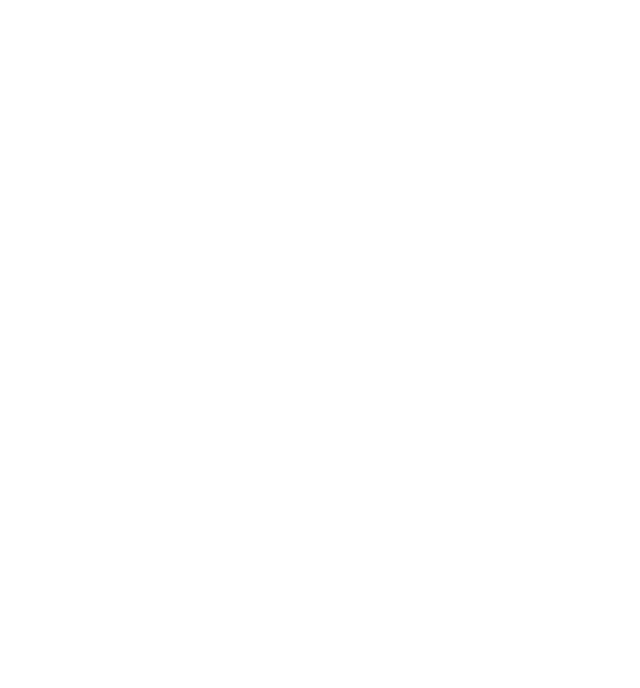
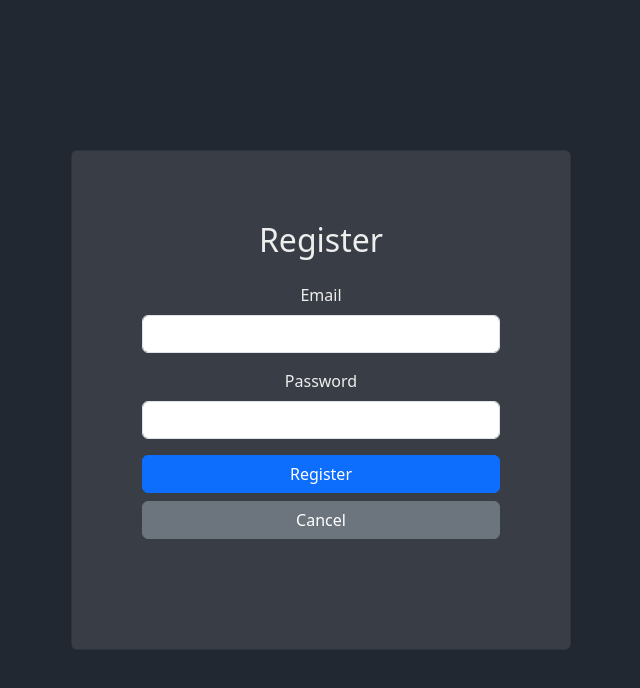
Before and after one commit to CarMechanics/CarMechanics-WebApp, a React (Create React App) app in the folder client-app/: page /Register in a window 1280 px wide. Before the commit this address had no page. Shown: the top 688 px of the page, without its empty margins (319-959 px from the left). Built offline with nearby package versions, Linux system fonts and the light colour scheme; a small style sheet from the web is missing.

Commit message:
add register

```diff
--- a/client-app/src/App.tsx
+++ b/client-app/src/App.tsx
@@ -10,6 +10,7 @@ import AddAppointmentPage from './Appointments/AddAppointmentPage';
 import UpdateAppointmentPage from './Appointments/UpdateAppointmentPage';
 import ReviewList from './Reviews/ReviewList';
 import Review from './Reviews/Review';
+import RegisterPage from './Auth/RegisterPage';
 
 function App() {
 
@@ -20,6 +21,7 @@ function App() {
           <Route path="/" element={<LandingPage/>}/>
           <Route path="AddCar" element={<AddCarPage />}/>
           <Route path="/Login" element={<LoginPage />}/>
+          <Route path="/Register" element={<RegisterPage />}/>
           <Route path="/Cars" element={<CarsPage/>}/>
           <Route path="/UpdateCar/:id" element={<UpdateCarPage/>}/>
           <Route path="/Appointments" element={<AppointmentPage/>}/>
--- /dev/null
+++ b/client-app/src/Auth/RegisterPage.tsx
@@ -0,0 +1,77 @@
+
+import React, { useState } from 'react';
+import axios from 'axios';
+
+
+const RegisterPage: React.FC = () => {
+  const [email, setEmail] = useState('');
+  const [password, setPassword] = useState('');
+
+
+  const handleRegister = async () => {
+    try {
+      const response = await axios.post('https://localhost:7053/Auth/Register', {
+        email: email,
+        password: password,
+      });
+      console.log('Registration successful', response.data);
+
+      window.location.href = "/";
+    } catch (error) {
+
+      console.error('Registration error', error);
+    }
+  };
+
+  return (
+    <div className="container-fluid" style={{ backgroundColor: "#222831", minHeight: "100vh", display: "flex", alignItems: "center", justifyContent: "center" }}>
+      <div className="card" style={{ minWidth: "500px", minHeight: "500px", padding: "70px", backgroundColor: "#393E46", color: "#EEEEEE" }}>
+        <h2 className="mb-4">Register</h2>
+        <form>
+          <div className="mb-3">
+            <label htmlFor="email" className="form-label">
+              Email
+            </label>
+            <input
+              type="email"
+              className="form-control"
+              id="email"
+              value={email}
+              onChange={(e) => setEmail(e.target.value)}
+            />
+          </div>
+          <div className="mb-3">
+            <label htmlFor="password" className="form-label">
+              Password
+            </label>
+            <input
+              type="password"
+              className="form-control"
+              id="password"
+              value={password}
+              onChange={(e) => setPassword(e.target.value)}
+            />
+          </div>
+          <div className="d-grid gap-2">
+            <button
+              type="button"
+              className="btn btn-primary"
+              onClick={handleRegister}
+            >
+              Register
+            </button>
+            <button
+              type="button"
+              className="btn btn-secondary"
+              onClick={() => window.location.href = "/"}
+            >
+              Cancel
+            </button>
+          </div>
+        </form>
+      </div>
+    </div>
+  );
+};
+
+export default RegisterPage;
--- a/client-app/src/LandingPage.tsx
+++ b/client-app/src/LandingPage.tsx
@@ -55,7 +55,9 @@ const LandingPage: React.FC = () => {
             <Link to="/login" className='btn btn-primary'>
               <button style={{ backgroundColor:"#0d6efd", color: "white", border: "none" }}>Login</button>
             </Link>
-            <button className="btn btn-primary">Register</button>
+            <Link to="/register" className='btn btn-primary'>
+              <button style={{ backgroundColor:"#0d6efd", color: "white", border: "none" }}>Register</button>
+            </Link>
           </div>
           <Link to="/reviews" className='btn btn-primary'>
               <button style={{ backgroundColor:"#0d6efd", color: "white", border: "none" }}>Reviews</button>
```
